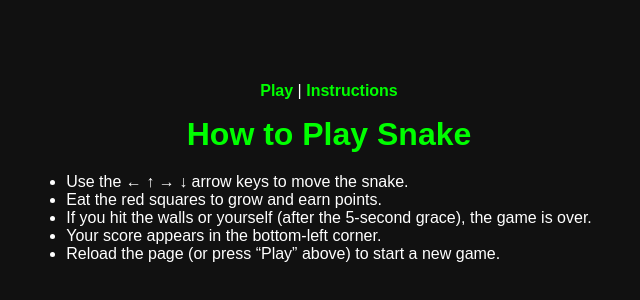
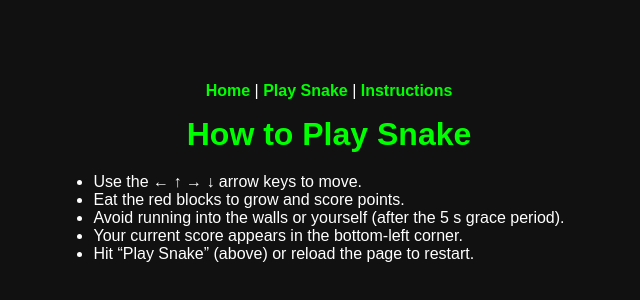
Before and after one commit to Shankapotamus88/website, a plain HTML site: page instructions.html in a window 1280 px wide. Shown: the part 228-528 px from the top of the page, without its empty margins (311-951 px from the left). Drawn offline with Linux system fonts and the light colour scheme.

Commit message:
Update instructions.html

```diff
--- a/instructions.html
+++ b/instructions.html
@@ -7,17 +7,18 @@
 </head>
 <body>
   <nav>
-    <a href="index.html">Play</a> |
+    <a href="index.html">Home</a> |
+    <a href="snake.html">Play Snake</a> |
     <a href="instructions.html">Instructions</a>
   </nav>
 
   <h1>How to Play Snake</h1>
   <ul>
-    <li>Use the ← ↑ → ↓ arrow keys to move the snake.</li>
-    <li>Eat the red squares to grow and earn points.</li>
-    <li>If you hit the walls or yourself (after the 5-second grace), the game is over.</li>
-    <li>Your score appears in the bottom-left corner.</li>
-    <li>Reload the page (or press “Play” above) to start a new game.</li>
+    <li>Use the ← ↑ → ↓ arrow keys to move.</li>
+    <li>Eat the red blocks to grow and score points.</li>
+    <li>Avoid running into the walls or yourself (after the 5 s grace period).</li>
+    <li>Your current score appears in the bottom-left corner.</li>
+    <li>Hit “Play Snake” (above) or reload the page to restart.</li>
   </ul>
 </body>
 </html>
```
